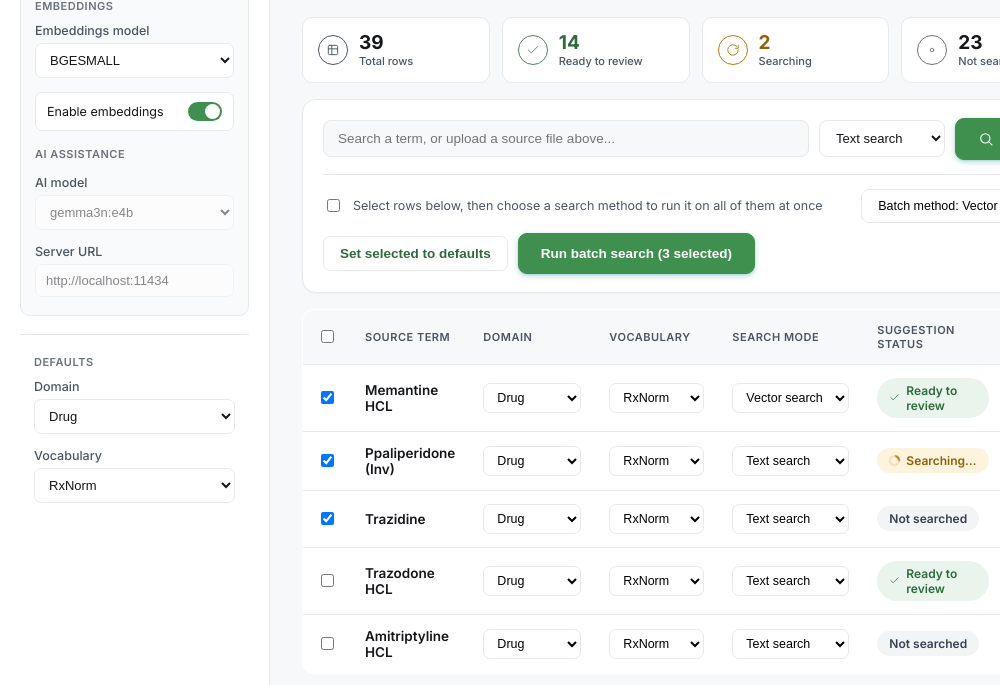
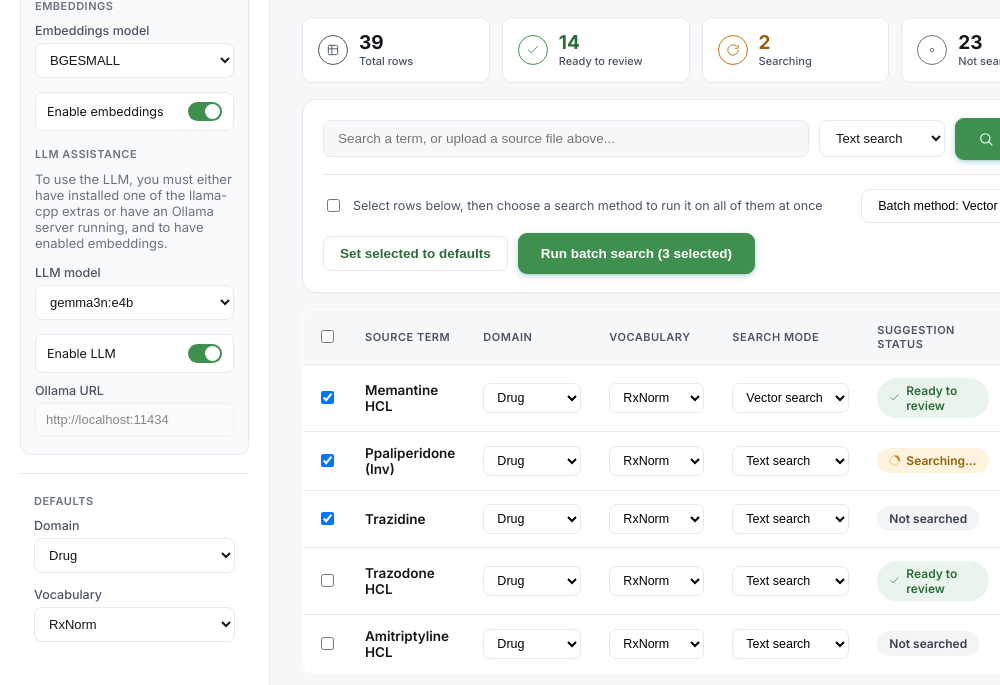
Before and after one commit to tjap3/lettuce-desktop, an Electron app: page index.html in a window 1000 px wide. Shown: the part 96-781 px from the top of the page. Drawn offline with Linux system fonts and the light colour scheme.

Commit message:
Changed LLM assistance section

```diff
--- a/index.html
+++ b/index.html
@@ -241,17 +241,25 @@
         <div class="switch on"></div>
       </div>
 
-      <h3 style="margin-top:16px;">AI assistance</h3>
-
+      <h3 style="margin-top:16px;">LLM assistance</h3>
+      <div class="title-row">
+      <div class="subtitle">To use the LLM, you must either have installed one of the llama-cpp extras or have an Ollama server running, and to have enabled embeddings.</div>
+      </div>
       <div class="field" style="margin-top:14px;">
-        <label>AI model</label>
-        <select disabled style="opacity:.5;">
+        <label>LLM model</label>
+        <select>
           <option>gemma3n:e4b</option>
           <option>llama3.1:8b</option>
         </select>
       </div>
+      <div class="toggle-row">
+        <span>Enable LLM</span>
+        <div class="switch on"></div>
+      </div>
+
+
       <div class="field">
-        <label>Server URL</label>
+        <label>Ollama URL</label>
         <input type="text" value="http://localhost:11434" disabled style="opacity:.5;">
       </div>
     </div>
```
